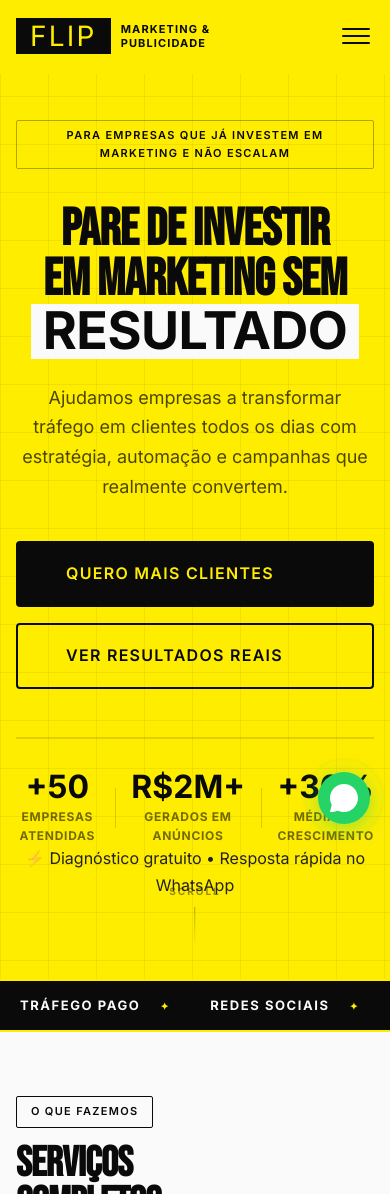
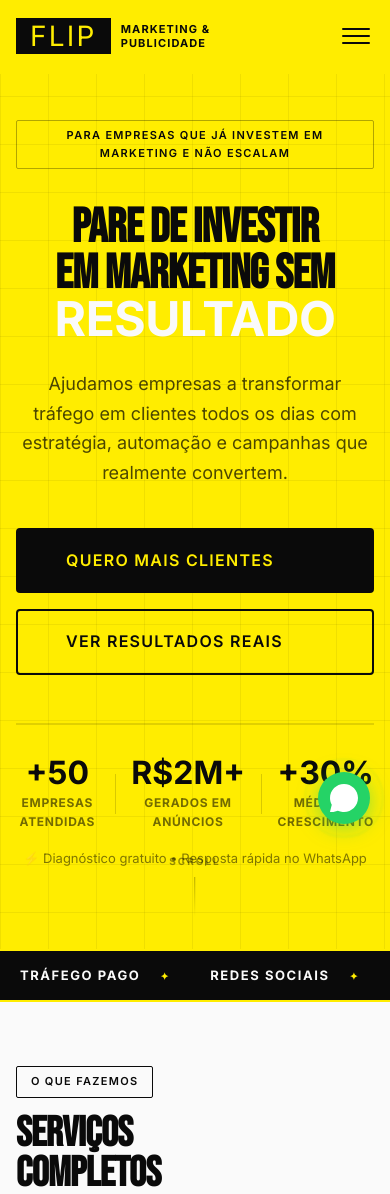
Before and after one commit to comunidadevencedores-lgtm/flip-agency, a Next.js app: page / in a window 390 px wide. Shown: the top 1194 px of the page. Built offline with nearby package versions, Linux system fonts and the light colour scheme.

Commit message:
Update Hero.module.css

```diff
--- a/src/components/sections/Hero.module.css
+++ b/src/components/sections/Hero.module.css
@@ -5,10 +5,9 @@
   display: flex;
   align-items: center;
   overflow: hidden;
-  padding-top: 72px; /* navbar height */
+  padding-top: 72px;
 }
 
-/* Grid background */
 .grid {
   position: absolute;
   inset: 0;
@@ -30,7 +29,6 @@
   z-index: 1;
 }
 
-/* Content side */
 .content {}
 
 .tag {
@@ -46,12 +44,10 @@
   animation: fadeUp 0.6s 0.1s ease both;
 }
 
+/* RESULTADO — branco puro, sem caixa, sem contorno */
 .highlight {
-  color: var(--black);
-  background: var(--white);
-  padding: 0 12px;
+  color: var(--white);
   display: inline-block;
-  line-height: 1.05;
 }
 
 .sub {
@@ -108,6 +104,13 @@
   background: rgba(0,0,0,0.15);
 }
 
+.microProof {
+  margin-top: 16px;
+  font-size: 13px;
+  color: rgba(0,0,0,0.5);
+  animation: fadeUp 0.6s 0.5s ease both;
+}
+
 /* Visual side */
 .visual {
   position: relative;
@@ -120,17 +123,16 @@
 .logoHero {
   display: flex;
   align-items: center;
-  gap: 0;
   font-family: var(--font-display);
-  font-size: clamp(96px, 12vw, 160px);
+  font-size: clamp(96px, 10vw, 160px);
   color: var(--black);
   line-height: 0.9;
   user-select: none;
 }
 
 .skateIcon {
-  width: clamp(64px, 8vw, 104px);
-  height: clamp(64px, 8vw, 104px);
+  width: clamp(64px, 7vw, 104px);
+  height: clamp(64px, 7vw, 104px);
   animation: spin 6s linear infinite;
 }
 
@@ -139,7 +141,6 @@
   height: 100%;
 }
 
-/* Marquee */
 .marqueeWrap {
   width: 100%;
   overflow: hidden;
@@ -151,7 +152,6 @@
 
 .marquee {
   display: flex;
-  gap: 0;
   animation: marquee 14s linear infinite;
   white-space: nowrap;
 }
@@ -163,10 +163,8 @@
   letter-spacing: 0.1em;
   text-transform: uppercase;
   color: var(--yellow);
-  padding-right: 0;
 }
 
-/* Scroll indicator */
 .scroll {
   position: absolute;
   bottom: 32px;
@@ -195,6 +193,12 @@
   animation: fadeUp 1.5s 1s ease infinite;
 }
 
+/* Logo aparece acima de 1280px */
+@media (max-width: 1280px) {
+  .logoHero { font-size: clamp(72px, 8vw, 120px); }
+  .skateIcon { width: clamp(48px, 6vw, 80px); height: clamp(48px, 6vw, 80px); }
+}
+
 @media (max-width: 1024px) {
   .inner { grid-template-columns: 1fr; gap: 40px; }
   .visual { display: none; }
@@ -202,10 +206,11 @@
   .sub { margin-left: auto; margin-right: auto; }
   .actions { justify-content: center; }
   .stats { justify-content: center; }
+  .microProof { text-align: center; }
 }
 
 @media (max-width: 640px) {
-  .heading { font-size: 52px; }
+  .heading { font-size: 48px; }
   .actions { flex-direction: column; }
   .actions .btn { width: 100%; justify-content: center; }
   .stats { gap: 16px; }
```
